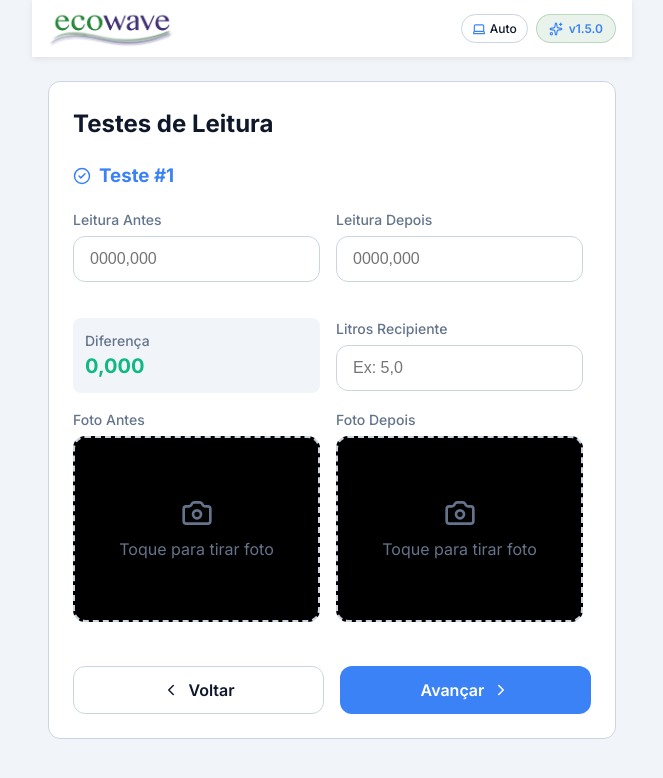
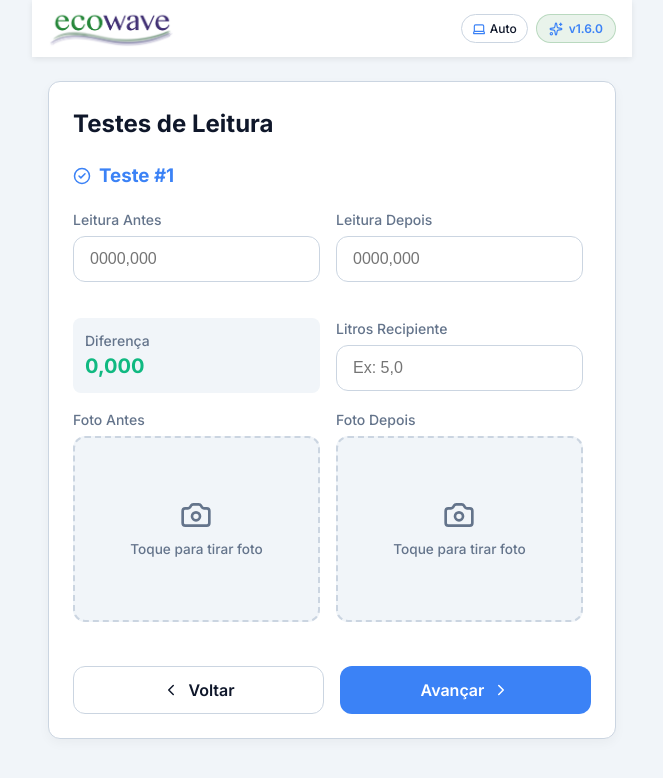
Before and after one commit to camillofranco/ecowave-vistoria-app, a React (Vite) app: page / in a window 1280 px wide. Both pictures are taken after a click on the button "Iniciar Vistoria". Shown: the top 778 px of the page, without its empty margins (308-971 px from the left). Built offline with nearby package versions, Linux system fonts and the light colour scheme.

Commit message:
feat: release v1.6.0 with adaptive theme photo boxes

```diff
--- a/public/version.json
+++ b/public/version.json
@@ -1,12 +1,10 @@
 {
-  "version": "1.5.0",
+  "version": "1.6.0",
   "releaseDate": "31/08/2026",
-  "title": "Atualização EcoWave v1.5.0 - Seletor de Tema",
+  "title": "Atualização EcoWave v1.6.0 - Ajuste Fino Visual",
   "changelog": [
-    "Novo Seletor de Tema no topo: Modo Claro ☀️, Modo Escuro 🌙 e Automático do Sistema ⚙️",
-    "Atualização rápida e suave com 1 clique (sem oscilações na tela)",
-    "Nomenclatura técnica oficial de engenharia: AF (Água Fria), AQ (Água Quente) e Gás",
-    "Combinações completas de utilidades e fluxo especializado para Troca de Equipamento",
-    "Laudo em PDF com fotos 3x maiores e tabelas executivas independentes por medidor"
+    "Ajuste fino no Tema Claro: Caixas de captura de fotos com fundo e bordas adaptativas",
+    "Harmonização visual completa em todos os passos da vistoria",
+    "Novo Seletor de Tema no topo: Claro ☀️, Escuro 🌙 e Sistema ⚙️"
   ]
 }
--- a/src/components/Header.tsx
+++ b/src/components/Header.tsx
@@ -2,7 +2,7 @@ import React, { useState, useEffect, useCallback } from 'react';
 import logo from '../assets/logo.png';
 import { Sparkles, RefreshCw, X, CheckCircle2, Zap, AlertCircle, Sun, Moon, Laptop } from 'lucide-react';
 
-const CURRENT_LOCAL_VERSION = '1.5.0';
+const CURRENT_LOCAL_VERSION = '1.6.0';
 
 type ThemeMode = 'system' | 'light' | 'dark';
 
--- a/src/index.css
+++ b/src/index.css
@@ -151,6 +151,7 @@ label {
   border-radius: var(--radius);
   padding: 1.5rem;
   margin-bottom: 1.5rem;
+  box-shadow: 0 4px 12px rgba(0, 0, 0, 0.04);
 }
 
 .form-group {
@@ -168,10 +169,20 @@ label {
   position: relative;
   width: 100%;
   aspect-ratio: 4/3;
-  background-color: #000;
+  background-color: var(--background);
   border-radius: var(--radius);
   overflow: hidden;
   margin-bottom: 1rem;
+  border: 2px dashed var(--border);
+  display: flex;
+  align-items: center;
+  justify-content: center;
+  transition: all 0.2s ease;
+}
+
+.photo-container:hover {
+  border-color: var(--primary);
+  background-color: var(--surface-hover);
 }
 
 .photo-preview {
@@ -188,6 +199,8 @@ label {
   justify-content: center;
   color: var(--text-muted);
   gap: 0.5rem;
+  font-size: 0.85rem;
+  font-weight: 500;
 }
 
 /* Animations */
```
